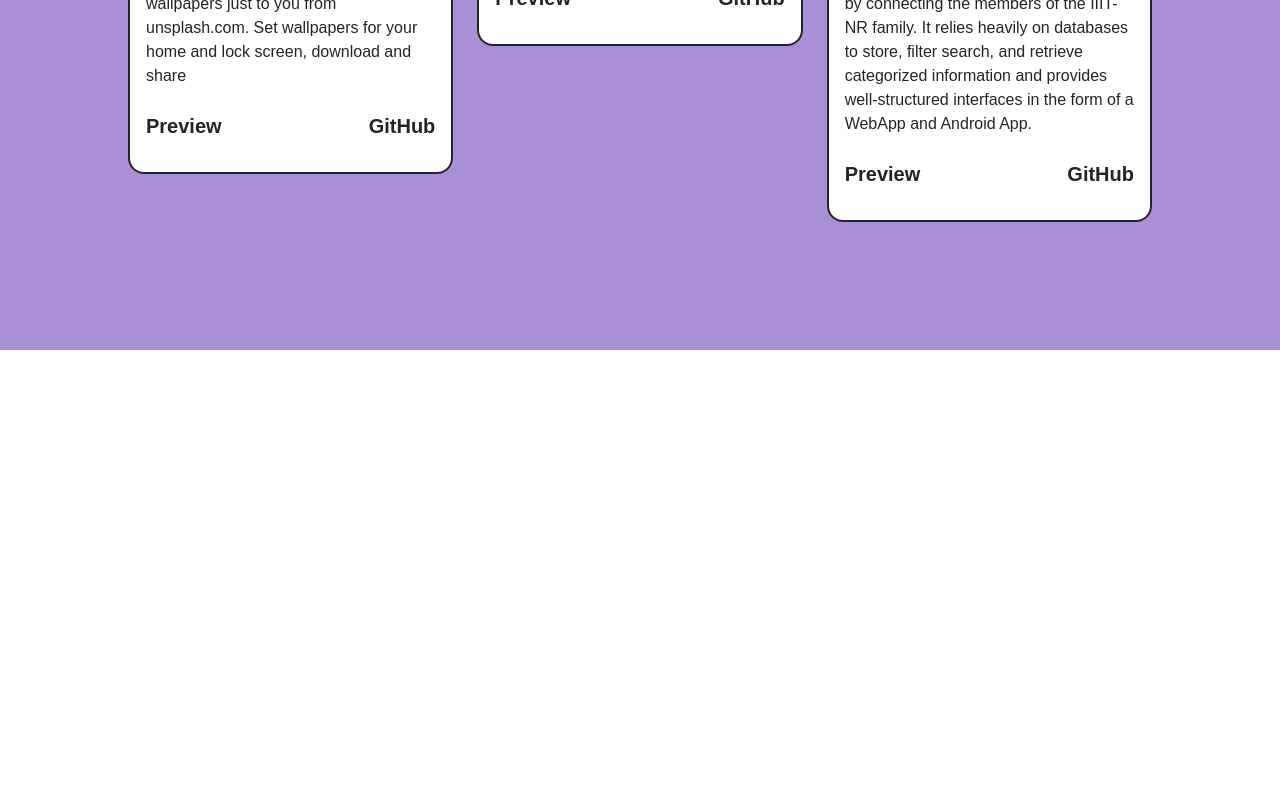
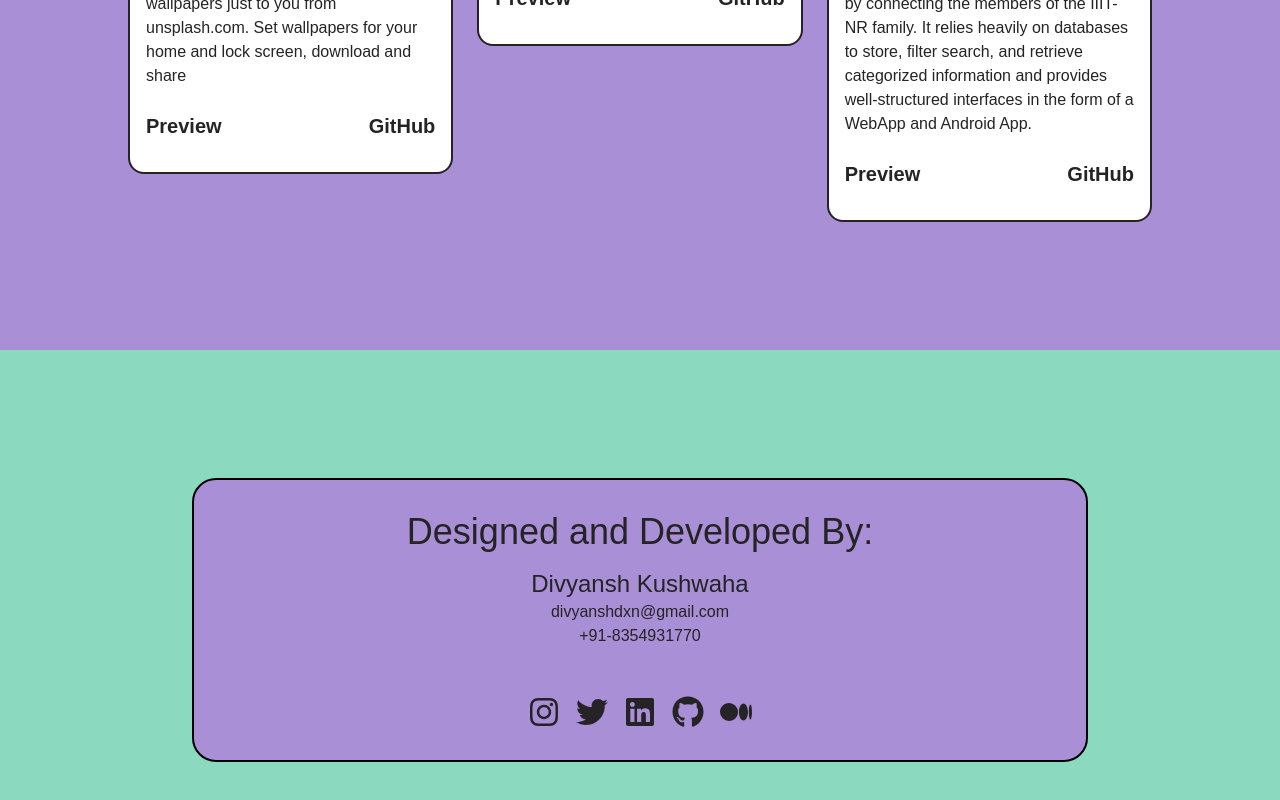
Before and after one commit to thedroiddiv/thedroiddiv.github.io, a React (Vite) app: page / in a window 1280 px wide. Shown: the part 2986-3786 px from the top of the page. Before the commit the page ends 3336 px from the top, so only its background shows below. Built offline with nearby package versions, Linux system fonts and the light colour scheme; a web font is replaced by a local one.

Commit message:
feat: add footer

```diff
--- a/package.json
+++ b/package.json
@@ -25,6 +25,7 @@
     "eslint-plugin-react-refresh": "^0.3.4",
     "postcss": "^8.4.24",
     "prettier": "^2.8.8",
+    "react-icons": "^4.10.1",
     "tailwindcss": "^3.3.2",
     "typescript": "^5.0.2",
     "vite": "^4.3.9"
--- a/src/App.tsx
+++ b/src/App.tsx
@@ -1,5 +1,6 @@
 import { AboutMe } from './sections/about/Aboout';
 import { Experience } from './sections/experience/Experience';
+import { Footer } from './sections/footer/Footer';
 import Navbar from './sections/header/NavBar';
 import { Home } from './sections/home/Home';
 import { Projects } from './sections/projects/Projects';
@@ -21,6 +22,7 @@ function App() {
         <AboutMe />
         <Experience />
         <Projects />
+        <Footer />
       </main>
     </ThemeContext.Provider>
   );
--- /dev/null
+++ b/src/sections/footer/Footer.tsx
@@ -0,0 +1,22 @@
+import { SocialHandles } from './SocialHandles';
+
+export const Footer = () => {
+  return (
+    <section
+      id="footer"
+      className={'p-8 md:py-32 md:px-48 bg-[#8BDAC0]  dark:bg-[#252326] '}
+    >
+      <div
+        className={
+          'bg-[#A990D6] dark:bg-[#6B375D] p-8 rounded-3xl text-center border-2 border-black dark:border-white'
+        }
+      >
+        <p className={'text-4xl '}>Designed and Developed By:</p>
+        <p className={'text-2xl font-extralight mt-4'}>Divyansh Kushwaha</p>
+        <p className={''}>divyanshdxn@gmail.com</p>
+        <p className={'f'}>+91-8354931770</p>
+        <SocialHandles className={'mt-12'} />
+      </div>
+    </section>
+  );
+};
--- /dev/null
+++ b/src/sections/footer/MyLinks.tsx
@@ -0,0 +1,87 @@
+import { ReactNode } from 'react';
+import {
+  FaGithub,
+  FaInstagram,
+  FaLink,
+  FaLinkedin,
+  FaTwitter,
+} from 'react-icons/fa';
+import { BsMedium } from 'react-icons/bs';
+
+interface Props {
+  className?: string;
+  type:
+    | 'github'
+    | 'instagram'
+    | 'linkedin'
+    | 'twitter'
+    | 'medium'
+    | 'text'
+    | 'none';
+  href: string;
+  children?: string;
+
+  size?: number;
+}
+
+export const MyLink = ({ className, type, href, children, size }: Props) => {
+  const Anchor = ({ children }: { children: ReactNode }) => {
+    return (
+      <a
+        href={href}
+        rel="noreferrer"
+        target="_blank"
+        className={`${className} flex gap-2 items-center transition-all hover:text-amber-500 hover:-translate-y-0.5`}
+      >
+        {children}
+      </a>
+    );
+  };
+
+  switch (type) {
+    case 'instagram':
+      return (
+        <Anchor>
+          {' '}
+          {children} <FaInstagram size={size} />{' '}
+        </Anchor>
+      );
+    case 'linkedin':
+      return (
+        <Anchor>
+          {' '}
+          {children} <FaLinkedin size={size} />{' '}
+        </Anchor>
+      );
+    case 'github':
+      return (
+        <Anchor>
+          {' '}
+          {children} <FaGithub size={size} />{' '}
+        </Anchor>
+      );
+    case 'text':
+      return (
+        <Anchor>
+          {' '}
+          {children} <FaLink size={size} />{' '}
+        </Anchor>
+      );
+    case 'twitter':
+      return (
+        <Anchor>
+          {' '}
+          {children} <FaTwitter size={size} />{' '}
+        </Anchor>
+      );
+    case 'medium':
+      return (
+        <Anchor>
+          {' '}
+          {children} <BsMedium size={size} />{' '}
+        </Anchor>
+      );
+    case 'none':
+      return <Anchor> {children} </Anchor>;
+  }
+};
--- /dev/null
+++ b/src/sections/footer/SocialHandles.tsx
@@ -0,0 +1,40 @@
+import { MyLink } from './MyLinks';
+
+interface HandlesProps {
+  className?: string;
+}
+export const SocialHandles = ({ className }: HandlesProps) => {
+  return (
+    <ul
+      className={` ${
+        className ? className : ''
+      } flex flex-row gap-4 justify-center `}
+    >
+      <MyLink
+        type={'instagram'}
+        href={'https://www.instagram.com/divyanshdxn/'}
+        size={32}
+      />
+      <MyLink
+        type={'twitter'}
+        href={'https://www.twitter.com/divyanshdxn/'}
+        size={32}
+      />
+      <MyLink
+        type={'linkedin'}
+        href={'https://www.linkedin.com/in/divyanshdxn/'}
+        size={32}
+      />
+      <MyLink
+        type={'github'}
+        href={'https://www.github.com/divyanshdxn/'}
+        size={32}
+      />
+      <MyLink
+        type={'medium'}
+        href={'https://www.medium.com/@divyanshdxn/'}
+        size={32}
+      />
+    </ul>
+  );
+};
```
Also changed, not shown: 1 other file (tests, documents, lock files or other folders).
